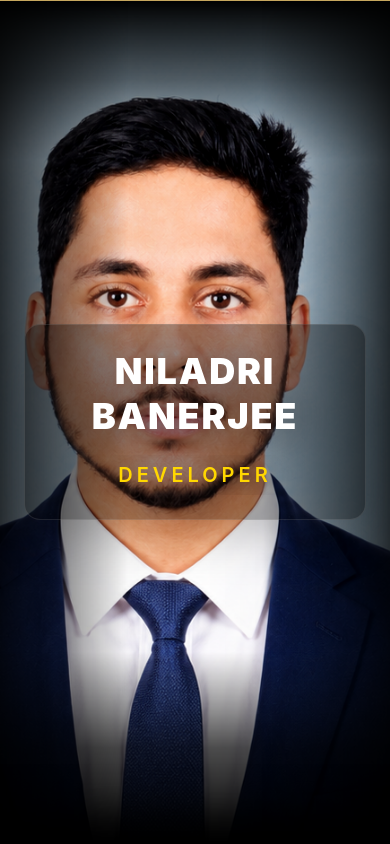
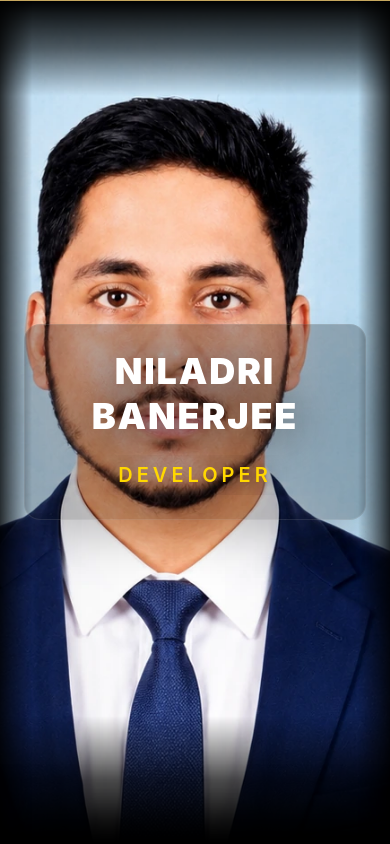
Before and after one commit to nilban7/portfolio, a React (Vite) app: page / in a window 390 px wide. Shown: the top 844 px of the page. Built offline with nearby package versions, Linux system fonts and the light colour scheme.

Commit message:
perf(hero): optimize hero image to WebP and refine mobile rendering for instant crawler paint

```diff
--- a/index.html
+++ b/index.html
@@ -27,7 +27,7 @@
     <meta name="amateur-radio:authority" content="Wireless Planning and Coordination (WPC) Wing, Ministry of Communications, Government of India" />
 
     <!-- Performance & Core Web Vitals Preload -->
-    <link rel="preload" as="image" href="/niladri-banerjee-hero.png" fetchpriority="high" />
+    <link rel="preload" as="image" href="/niladri-banerjee-hero.webp" type="image/webp" fetchpriority="high" />
 
     <!-- Open Graph / Facebook / LinkedIn -->
     <meta property="og:type" content="profile" />
--- a/src/components/Hero.jsx
+++ b/src/components/Hero.jsx
@@ -40,14 +40,17 @@ export default function Hero() {
             }}
         >
             {/* Background Portrait Image */}
+            <picture className="absolute inset-0 w-full h-full -z-20">
+                <source srcSet="/niladri-banerjee-hero.webp" type="image/webp" />
                 <img
                     src="/niladri-banerjee-hero.png"
                     alt="Niladri Banerjee - Software Developer, AI Engineer, and Robotics Engineer"
                     title="Niladri Banerjee"
-                className="absolute inset-0 w-full h-full object-cover object-[25%_center] md:object-center -z-20 select-none pointer-events-none"
+                    className="w-full h-full object-cover object-[25%_center] md:object-center select-none pointer-events-none"
                     loading="eager"
                     fetchPriority="high"
                 />
+            </picture>
 
             {/* Dynamic Overlay for Enhanced Readability */}
             <motion.div
@@ -56,10 +59,10 @@ export default function Hero() {
             />
 
             {/* Edge Fade Gradients for Seamless Blending with Dark Theme */}
-            <div className="absolute top-0 left-0 right-0 h-40 bg-gradient-to-b from-background via-background/60 to-transparent z-0 pointer-events-none" />
-            <div className="absolute bottom-0 left-0 right-0 h-48 bg-gradient-to-t from-background via-background/70 to-transparent z-0 pointer-events-none" />
-            <div className="absolute top-0 bottom-0 left-0 w-32 md:w-48 bg-gradient-to-r from-background/80 md:from-transparent to-transparent z-0 pointer-events-none" />
-            <div className="absolute top-0 bottom-0 right-0 w-32 md:w-48 bg-gradient-to-l from-background/80 md:from-transparent to-transparent z-0 pointer-events-none" />
+            <div className="absolute top-0 left-0 right-0 h-24 md:h-40 bg-gradient-to-b from-background via-background/60 to-transparent z-0 pointer-events-none" />
+            <div className="absolute bottom-0 left-0 right-0 h-32 md:h-48 bg-gradient-to-t from-background via-background/70 to-transparent z-0 pointer-events-none" />
+            <div className="absolute top-0 bottom-0 left-0 w-8 md:w-48 bg-gradient-to-r from-background/80 md:from-transparent to-transparent z-0 pointer-events-none" />
+            <div className="absolute top-0 bottom-0 right-0 w-8 md:w-48 bg-gradient-to-l from-background/80 md:from-transparent to-transparent z-0 pointer-events-none" />
 
             {/* Hero Content Wrapper positioned in the right empty space on desktop */}
             <motion.div
@@ -71,13 +74,12 @@ export default function Hero() {
                     filter: textBlur
                 }}
             >
-                <div className="w-full md:w-[55%] lg:w-[50%] xl:w-[46%] flex flex-col items-center md:items-start text-center md:text-left bg-black/35 md:bg-transparent backdrop-blur-[2px] md:backdrop-blur-none p-6 md:p-0 rounded-2xl md:rounded-none border border-white/10 md:border-none shadow-2xl md:shadow-none">
+                <div className="w-full md:w-[55%] lg:w-[50%] xl:w-[46%] flex flex-col items-center md:items-start text-center md:text-left bg-black/25 md:bg-transparent backdrop-blur-[1px] md:backdrop-blur-none p-6 md:p-0 rounded-2xl md:rounded-none border border-white/10 md:border-none shadow-2xl md:shadow-none">
                     <motion.h1
                         className="text-white font-black text-4xl sm:text-6xl md:text-6xl lg:text-7xl xl:text-8xl tracking-tight leading-tight md:leading-none drop-shadow-[0_4px_24px_rgba(0,0,0,0.8)] whitespace-normal"
                         style={{ letterSpacing: textTracking }}
-                        initial={{ opacity: 0, y: 40 }}
+                        initial={{ opacity: 1, y: 0 }}
                         animate={{ opacity: 1, y: 0 }}
-                        transition={{ duration: 1.5, ease: [0.16, 1, 0.3, 1] }}
                     >
                         NILADRI BANERJEE
                     </motion.h1>
```
Also changed, not shown: public/niladri-banerjee-hero.webp (added). Lines whose indentation alone changed are shown as unchanged.
